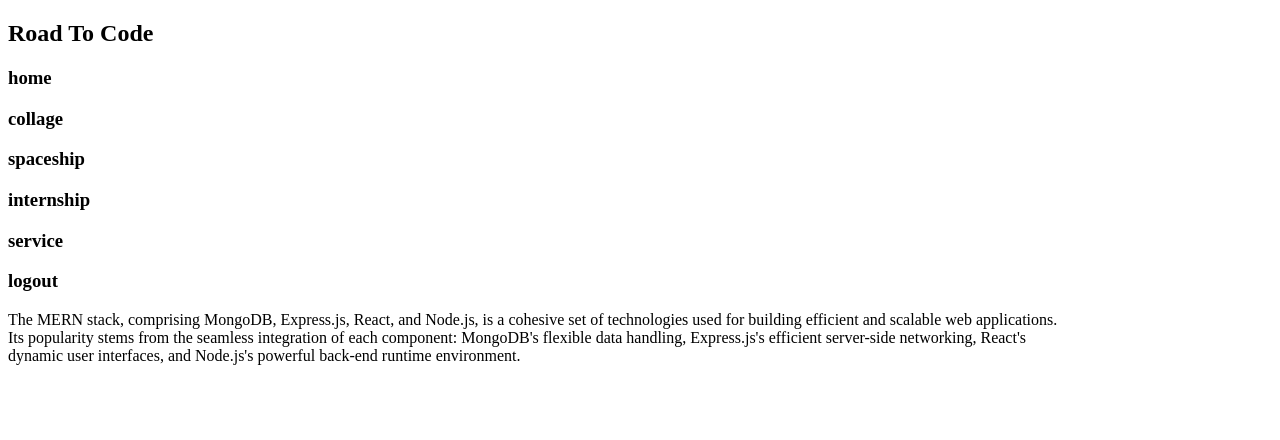
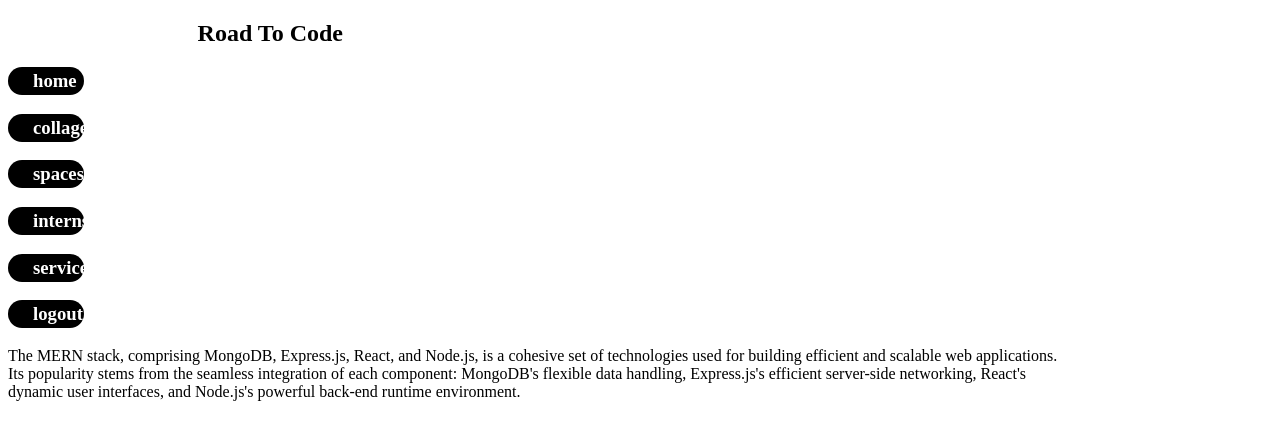
Before and after one commit to Adityagaurkar09/assignment-14, a plain HTML site: page index.html in a window 1280 px wide. Drawn offline with Linux system fonts and the light colour scheme.

Commit message:
margine , padding is added

```diff
--- a/index.html
+++ b/index.html
@@ -5,6 +5,22 @@
     <meta name="viewport" content="width=device-width, initial-scale=1.0">
     <title>Document</title>
 </head>
+<style>
+    h2{
+        margin-left: 15%;
+    }
+    h3{
+        background-color: black;
+        color: white;
+        height: 25px;
+        width: 4%;
+        padding-left: 25px;
+        padding-top: 3px;
+        border-radius: 20px;
+
+    }
+
+</style>
 <body>
 
    <h2>Road To Code</h2>
```
